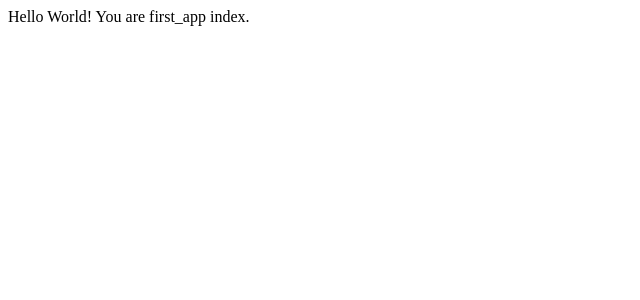
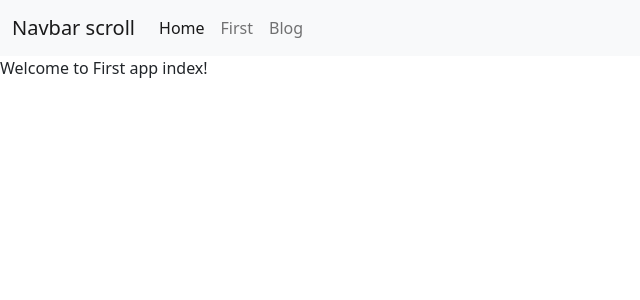
Before and after one commit to Muanya/zuri_project, a Django app: page /first/ in a window 1280 px wide. Shown: the top 300 px of the page, without its empty margins (0-640 px from the left). Run offline with Django 3.2, Linux system fonts and the light colour scheme.

Commit message:
modified template

```diff
--- a/blog/views.py
+++ b/blog/views.py
@@ -3,4 +3,5 @@ from django.http import HttpResponse
 
 # Create your views here.
 def index(req):
-	return HttpResponse('Yayy!')
+	contxt = {'title': 'Blog'}
+	return render(req, 'blog/index.html', contxt)
--- a/first_app/templates/first_app/index.html
+++ b/first_app/templates/first_app/index.html
@@ -0,0 +1,7 @@
+{%extends 'base.html' %}
+
+{%block content%}
+<p>
+Welcome to First app index!
+</p>
+{%endblock%}
--- a/first_app/views.py
+++ b/first_app/views.py
@@ -7,4 +7,5 @@ def home(req):
 	return render(req,'index.html', {'title': 'Home'})
 
 def index(req):
-	return HttpResponse('Hello World! You are first_app index.')
+	contxt = {'title': 'First app'}
+	return render(req, 'first_app/index.html', contxt)
--- a/zuri_web/templates/base.html
+++ b/zuri_web/templates/base.html
@@ -22,7 +22,7 @@
     <div class="collapse navbar-collapse" id="navbarScroll">
       <ul class="navbar-nav me-auto my-2 my-lg-0 navbar-nav-scroll" style="--bs-scroll-height: 100px;">
         <li class="nav-item">
-          <a class="nav-link active" aria-current="page" href="#">Home</a>
+          <a class="nav-link active" aria-current="page" href="{%url 'home' %}">Home</a>
         </li>
         <li class="nav-item">
           <a class="nav-link" href="{%url 'first_index' %}">First</a>
```
Also changed, not shown: blog/templates/blog/index.html (+9 -0 lines).
